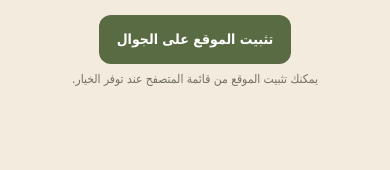
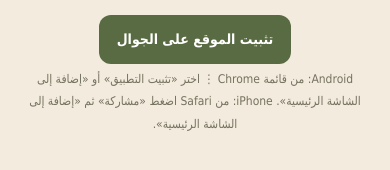
Before and after one commit to 7Hasan/Abdullah_Ba-ashan, a plain HTML site: page index.html in a window 390 px wide. Shown: the part 5484-5654 px from the top of the page. Before the commit the page ends 5620 px from the top, so only its background shows below. Drawn offline with Linux system fonts and the light colour scheme.

Commit message:
Add mobile installation guidance

```diff
--- a/index.html
+++ b/index.html
@@ -154,7 +154,7 @@
   <p>اللهم اغفر له وارحمه، واجعل هذا العمل نافعًا وخالصًا لوجهك الكريم.</p>
   <p>تنفيذ وتصميم: حسن الشبيبي</p>
   <button class="btn install-btn" id="install-app" type="button" hidden>تثبيت الموقع على الجوال</button>
-  <p class="small" id="install-help">يمكنك تثبيت الموقع من قائمة المتصفح عند توفر الخيار.</p>
+  <p class="small" id="install-help">Android: من قائمة Chrome ⋮ اختر «تثبيت التطبيق» أو «إضافة إلى الشاشة الرئيسية». iPhone: من Safari اضغط «مشاركة» ثم «إضافة إلى الشاشة الرئيسية».</p>
 </footer>
 </body>
 </html>
```
